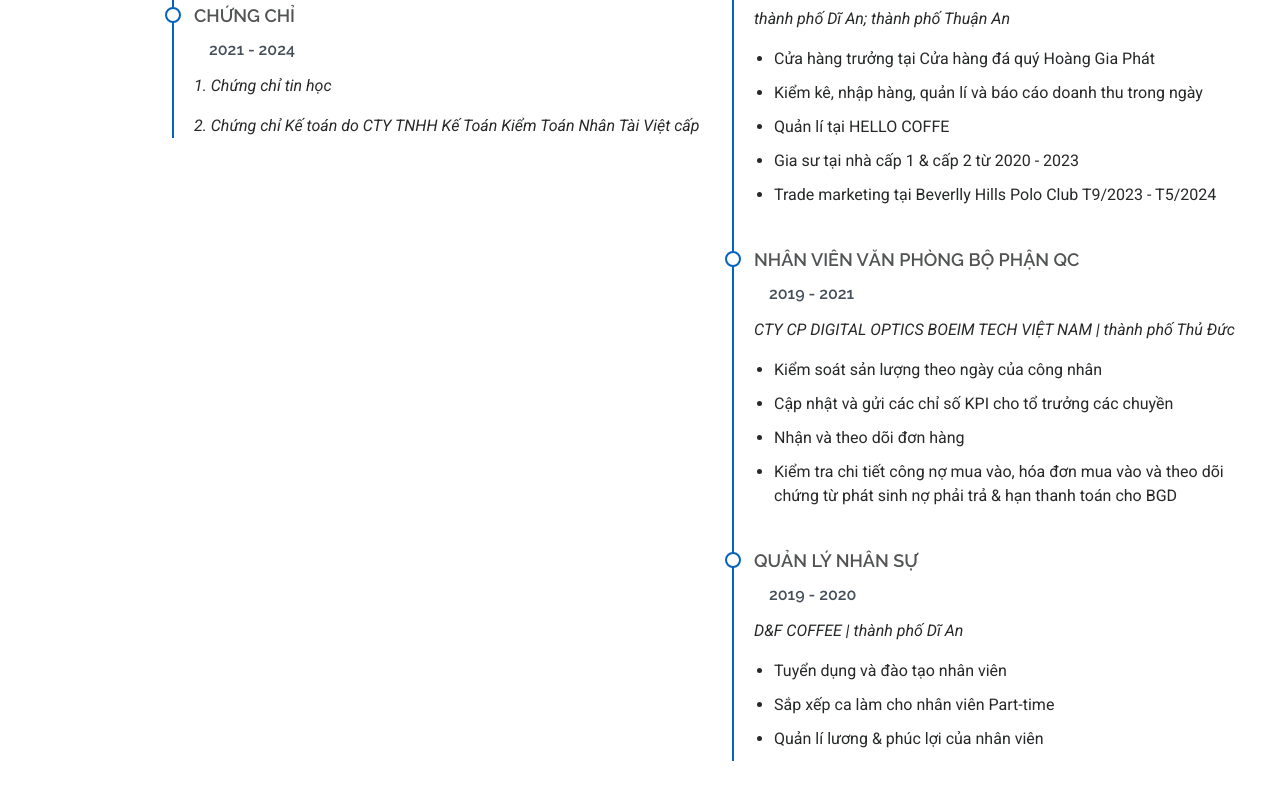
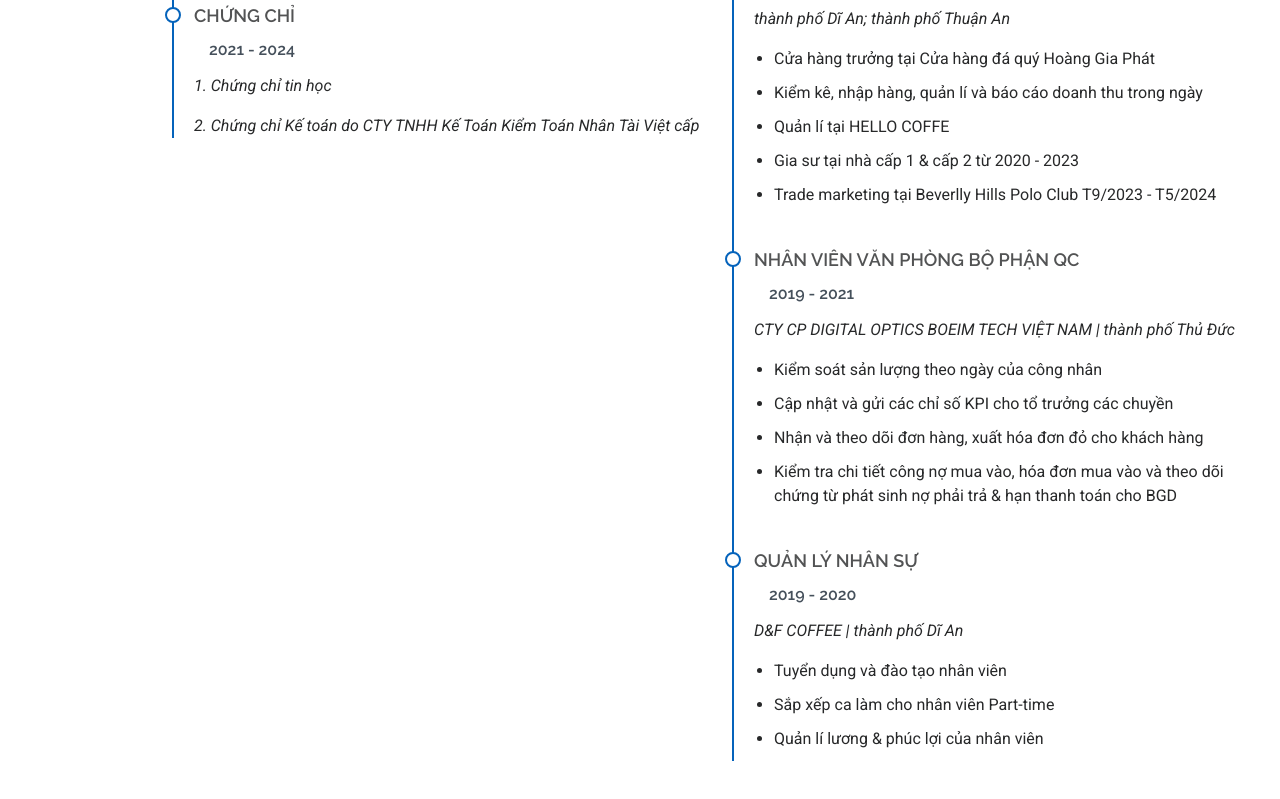
Before and after one commit to ahnjhin/MeoResume-ahnjhin, a plain HTML site: page index.html in a window 1280 px wide. Shown: the part 2082-2881 px from the top of the page. Drawn offline with Linux system fonts and the light colour scheme.

Commit message:
Update index.html

```diff
--- a/index.html
+++ b/index.html
@@ -201,7 +201,7 @@
               <ul>
                 <li>Kiểm soát sản lượng theo ngày của công nhân</li>
                 <li>Cập nhật và gửi các chỉ số KPI cho tổ trưởng các chuyền </li>
-                <li>Nhận và theo dõi đơn hàng</li>
+                <li>Nhận và theo dõi đơn hàng, xuất hóa đơn đỏ cho khách hàng</li>
                 <li>Kiểm tra chi tiết công nợ mua vào, hóa đơn mua vào và theo dõi chứng từ phát sinh nợ phải trả & hạn thanh toán cho BGD </li>
               </ul>
             </div><!--  Kết thúc 1 kinh nghiệm -->
```
